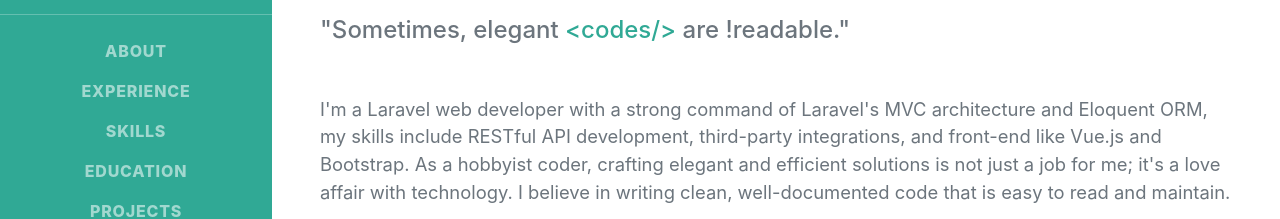
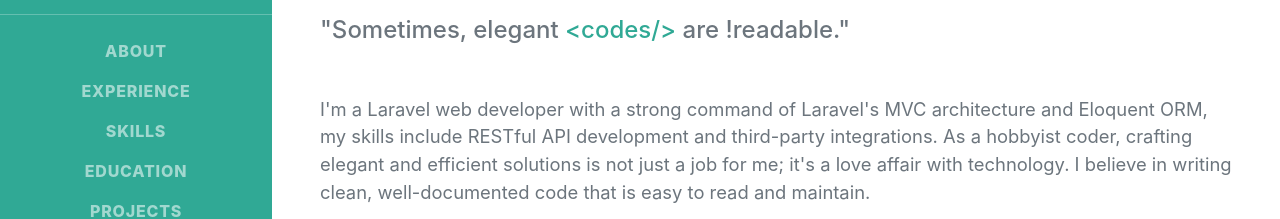
Before and after one commit to nicegood123/resume, a plain HTML site: page index.html in a window 1280 px wide. Shown: the part 351-570 px from the top of the page. Drawn offline with nearby package versions, Linux system fonts and the light colour scheme; a web font is replaced by a local one.

Commit message:
Update tagline

```diff
--- a/index.html
+++ b/index.html
@@ -114,10 +114,9 @@
 
                 <p class="lead mb-3">
                     I'm a Laravel web developer with a strong command of Laravel's MVC architecture and Eloquent ORM, my
-                    skills include RESTful API development, third-party integrations, and front-end like Vue.js and
-                    Bootstrap. As a hobbyist coder, crafting elegant and efficient solutions is not just a job for me;
-                    it's a love affair with technology. I believe in writing clean, well-documented code that is easy to
-                    read and maintain.
+                    skills include RESTful API development and third-party integrations. As a hobbyist coder, crafting
+                    elegant and efficient solutions is not just a job for me; it's a love affair with technology. I
+                    believe in writing clean, well-documented code that is easy to read and maintain.
                 </p>
 
                 <div class="social-icons">
```
